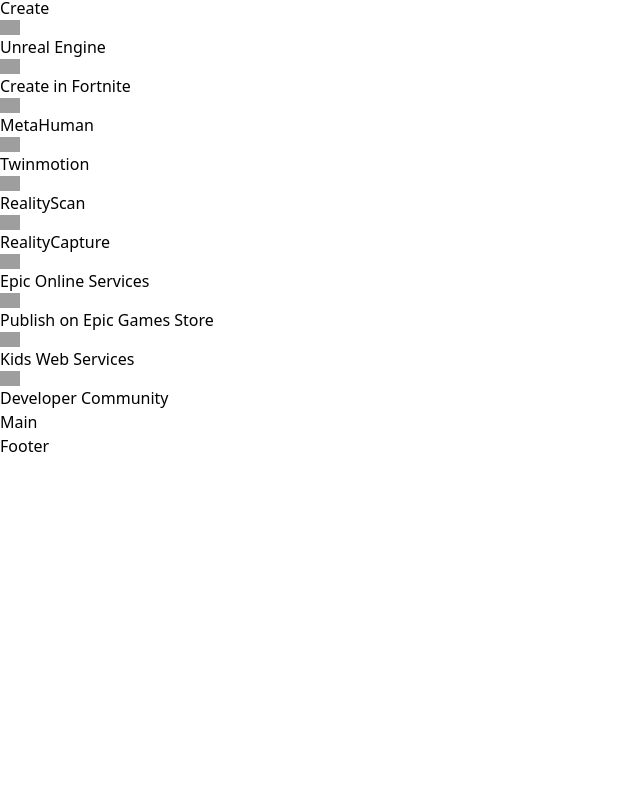
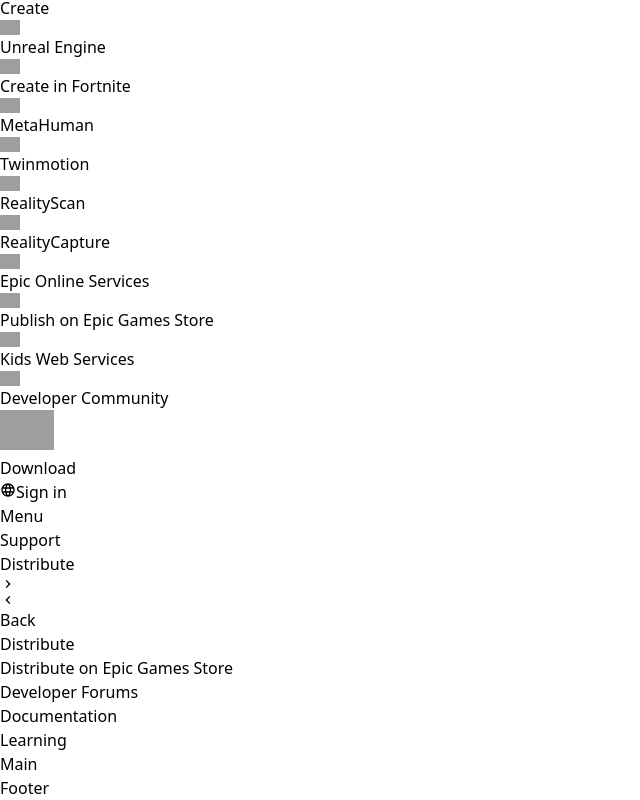
Before and after one commit to aliyevaraya/Epic-Games, a React (Vite) app: page / in a window 1280 px wide. Shown: the part 1433-2233 px from the top of the page, without its empty margins (0-640 px from the left). Before the commit the page ends 1891 px from the top, so only its background shows below. Built offline with nearby package versions, Linux system fonts and the light colour scheme; grey boxes are pictures that could not be loaded.

Commit message:
some addition  in header

```diff
--- a/src/components/Header/Header.jsx
+++ b/src/components/Header/Header.jsx
@@ -2,21 +2,29 @@
   MdKeyboardArrowDown,
   MdKeyboardArrowUp,
   MdLanguage,
+  MdOutlineKeyboardArrowLeft,
+  MdOutlineKeyboardArrowRight,
 } from "react-icons/md";
 import { data } from "../../services/epicData";
 import { Link } from "react-router-dom";
 import { useState } from "react";
 
 function Header() {
-  const [show, setShow] = useState(false);
+  const [showEpic, setShowEpic] = useState(false);
+  const [showMenu, setShowMenu] = useState(false);
+  const [dropdown, setDropdown] = useState(false);
 
   return (
     <>
-      <header className={`bg-[#121216] flex justify-between px-3 sm:px-[20px] text-white ${show ? `hidden lg:flex` : "flex"}`}>
+      <header
+        className={`bg-[#121216] flex justify-between py-1 px-3 sm:px-[20px] text-white ${
+          showEpic ? `hidden lg:flex` : "flex"
+        } ${showMenu ? "hidden" : "flex"}`}
+      >
         <div className="flex items-center gap-2">
           <div className="relative">
             <button
-              onClick={() => setShow(!show)}
+              onClick={() => setShowEpic(!showEpic)}
               className="group flex items-center py-[10px]"
             >
               <svg
@@ -83,7 +91,7 @@
             </li>
             <li className="group p-5 hidden lg:block relative">
               <Link className="flex items-center">
-                Distribute{" "}
+                Distribute
                 <MdKeyboardArrowDown className="group-hover:hidden mt-1 ml-1" />
                 <MdKeyboardArrowUp className="group-hover:block hidden mt-1 ml-1" />
               </Link>
@@ -117,7 +125,7 @@
           >
             Download
           </a>
-          <button className="lg:hidden">
+          <button onClick={() => setShowMenu(!showMenu)} className="lg:hidden">
             <svg
               viewBox="0 0 24 24"
               xmlns="http://www.w3.org/2000/svg"
@@ -134,12 +142,15 @@
         </div>
       </header>
       <div
-        className={`text-white relative bg-[#101014] ${
-          show ? `block lg:hidden ` : "hidden"
+        className={`text-white relative trans ${
+          showEpic ? `block lg:hidden ` : "hidden"
         }`}
       >
-        <div className="flex justify-between p-[20px] fixed top-0  w-full z-[2]">
-          <button onClick={() => setShow(!show)} className="flex items-center">
+        <div className="bg-[#101014] flex justify-between p-[20px] absolute top-0  w-full z-[2]">
+          <button
+            onClick={() => setShowEpic(!showEpic)}
+            className="flex items-center"
+          >
             <svg
               viewBox="0 0 24 24"
               xmlns="http://www.w3.org/2000/svg"
@@ -156,7 +167,7 @@
             </svg>
             <MdKeyboardArrowUp className="text-white" />
           </button>
-          <button onClick={() => setShow(!show)}>
+          <button onClick={() => setShowEpic(!showEpic)}>
             <svg
               viewBox="0 0 24 24"
               xmlns="http://www.w3.org/2000/svg"
@@ -171,7 +182,7 @@
             </svg>
           </button>
         </div>
-        <ul className="tracking-[0.02em] p-4 pb-[4rem] sm:p-[4rem] flex flex-col gap-10 fixed w-full h-screen top-[8%] left-0  overscroll-contain overflow-y-auto no-scrollbar">
+        <ul className="bg-[#101014] tracking-[0.02em] px-4 sm:px-[4rem] py-[4rem] flex flex-col gap-10 fixed z-[1] w-full h-screen sm:top-[50px] left-0  overscroll-contain overflow-y-auto no-scrollbar">
           <li className="text-[32px] font-extrabold px-2">Epic Games</li>
           {data.map((section, i) => (
             <li key={i}>
@@ -199,7 +210,83 @@
           ))}
         </ul>
       </div>
-      <div></div>
+      <div
+        className={`text-white bg-[#101014] fixed top-0 left-0 w-full h-full ${
+          showMenu ? "block lg:hidden" : "hidden"
+        }`}
+      >
+        <div className="flex justify-between items-center p-4 h-[4.5rem]">
+          <Link>
+            <img width="54px" src="images/Store.svg" alt="store img" />
+          </Link>
+          <div className="flex gap-5 items-center">
+            <a
+              href="#"
+              className="bg-[#26bbff] hover:bg-[#72d3ff] text-black py-[3px] px-[8px] rounded-md"
+            >
+              Download
+            </a>
+            <button onClick={() => setShowMenu(!showMenu)}>
+              <svg
+                viewBox="0 0 24 24"
+                xmlns="http://www.w3.org/2000/svg"
+                fill="white"
+                width="24px"
+              >
+                <path
+                  fillRule="evenodd"
+                  d="M4.47 4.47a.75.75 0 0 1 1.06 0L12 10.94l6.47-6.47a.75.75 0 1 1 1.06 1.06L13.06 12l6.47 6.47a.75.75 0 1 1-1.06 1.06L12 13.06l-6.47 6.47a.75.75 0 0 1-1.06-1.06L10.94 12 4.47 5.53a.75.75 0 0 1 0-1.06"
+                  clipRule="evenodd"
+                ></path>
+              </svg>
+            </button>
+          </div>
+        </div>
+        <div className="relative">
+          <div className={`absolute top-0 ${dropdown ? "right-[100%] opacity-0" : "right-0 opacity-[1]"} w-full trans`}>
+            <div className="flex justify-end gap-5 px-4 py-1">
+              <button className="block text-[24px]">
+                <MdLanguage />
+              </button>
+              <Link className="block bg-[#ffffff26] hover:bg-[#ffffff35] py-1 px-3 rounded-md">
+                Sign in
+              </Link>
+            </div>
+            <ul className="p-4 sm:p-[4rem]">
+              <li className="text-[32px] font-bold mb-[32px]">Menu</li>
+              <li className="py-3 px-2">
+                <Link>Support</Link>
+              </li>
+              <li onClick={() => setDropdown(!dropdown) } className="py-3 px-2">
+                <Link className="flex justify-between items-center">
+                  Distribute
+                  <MdOutlineKeyboardArrowRight className="mt-1 ml-1 text-gray-400" />
+                </Link>
+              </li>
+            </ul>
+          </div>
+          <div className={`absolute top-0 ${dropdown ? "right-0 opacity-[1]" : "right-[100%] opacity-0"} w-full px-4 trans`}>
+            <button onClick={() => setDropdown(!dropdown) } className="flex items-center px-4 py-1 text-[18px]">
+              <MdOutlineKeyboardArrowLeft className="text-[28px] mr-2" /> Back
+            </button>
+            <ul>
+              <li className="text-[32px] font-extrabold mb-[32px] px-2">Distribute</li>
+              <li className="hover:bg-[#4a4a4d] rounded-md py-[10px] px-4 whitespace-nowrap">
+                <a href="">Distribute on Epic Games Store</a>
+              </li>
+              <li className="hover:bg-[#4a4a4d] rounded-md py-[10px] px-4">
+                <a href="">Developer Forums</a>
+              </li>
+              <li className="hover:bg-[#4a4a4d] rounded-md py-[10px] px-4">
+                <a href="">Documentation</a>
+              </li>
+              <li className="hover:bg-[#4a4a4d] rounded-md py-[10px] px-4">
+                <a href="">Learning</a>
+              </li>
+            </ul>
+          </div>
+        </div>
+      </div>
     </>
   );
 }
--- a/src/components/Main/Main.jsx
+++ b/src/components/Main/Main.jsx
@@ -1,6 +1,6 @@
 function Main() {
   return (
-    <div className="h-screen bg-[#101014]">Main</div>
+    <div className="h-screen bg-[#65656c]">Main</div>
   )
 }
 
--- a/src/index.css
+++ b/src/index.css
@@ -5,3 +5,7 @@
 .no-scrollbar{
     scrollbar-width: none;
 }
+
+.trans{
+    transition: right .3s, opacity .05s, top .3s;
+}
```
